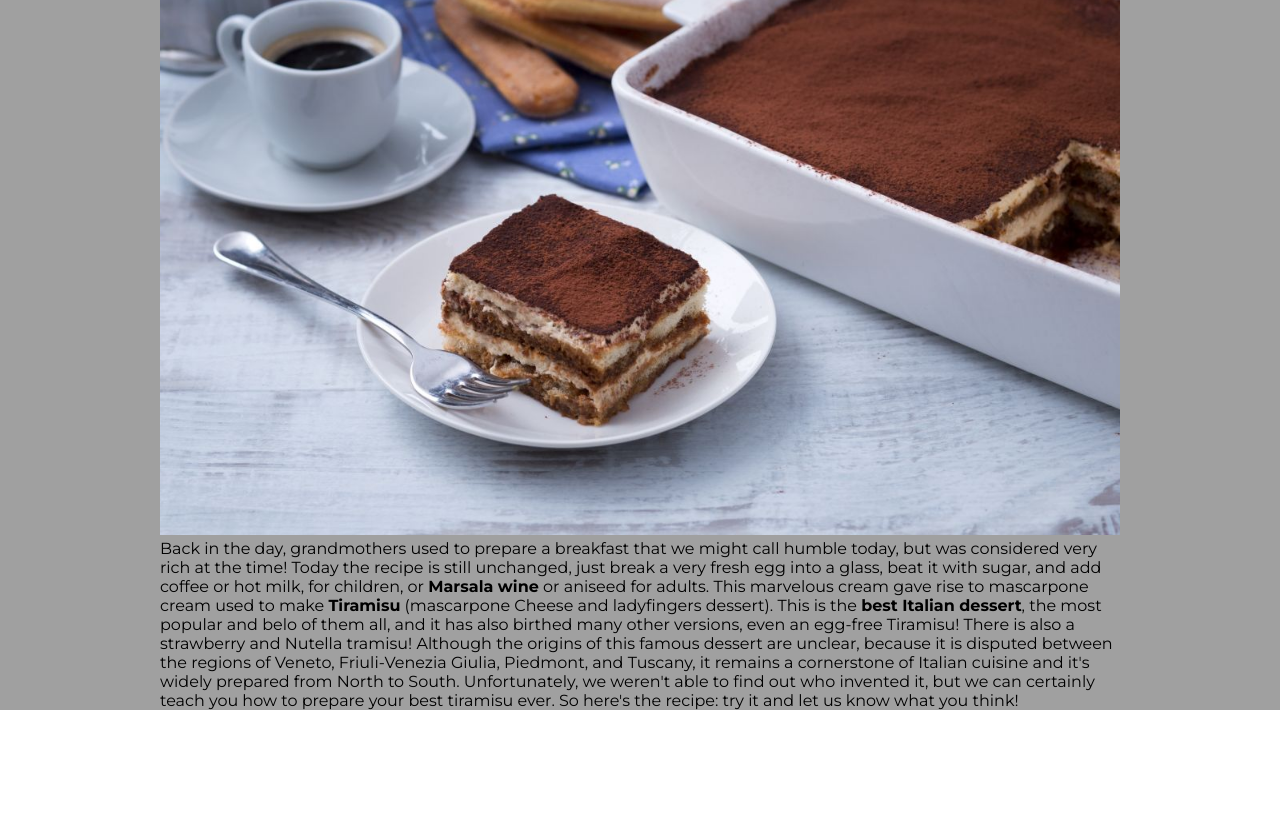
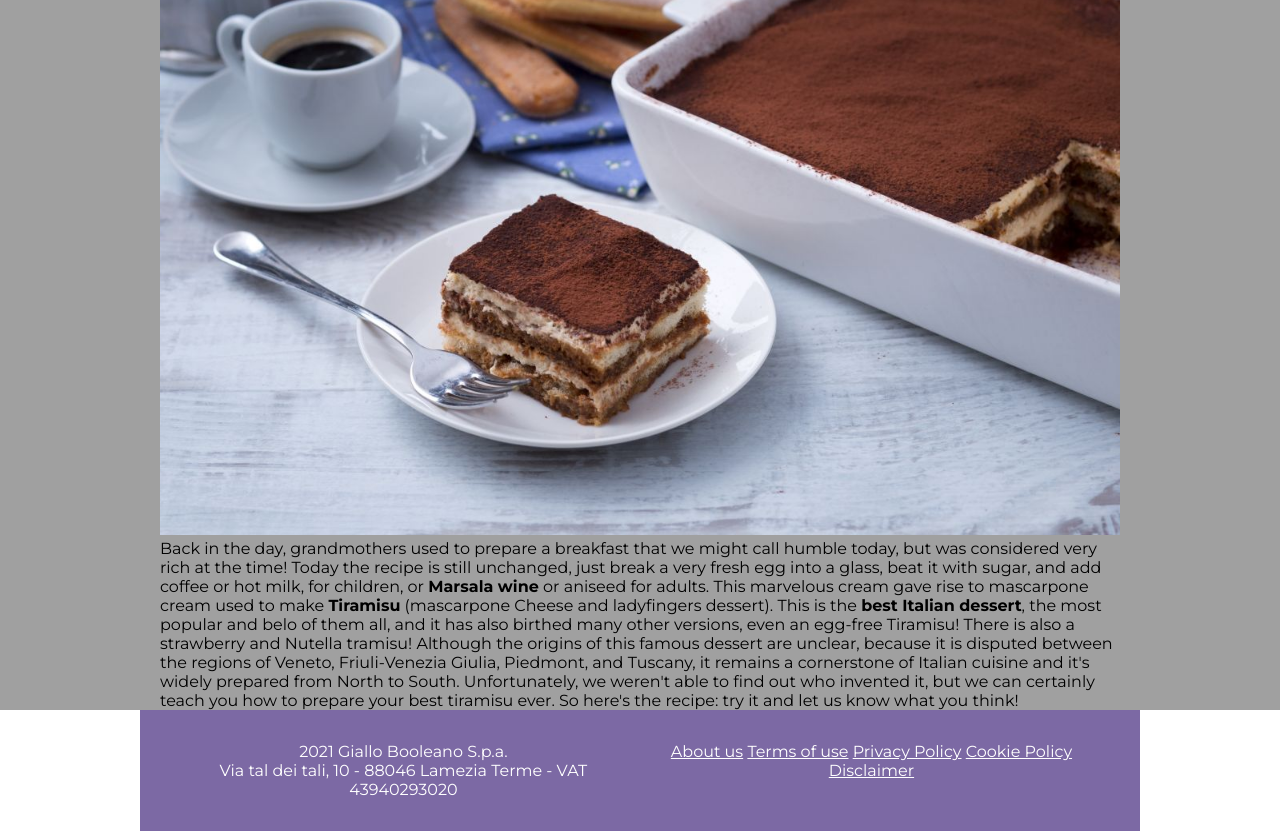
Before and after one commit to luigicaiaffa/htmlcss-responsive-layout, a plain HTML site: page index.html in a window 1280 px wide. Shown: the part 1221-2052 px from the top of the page. Before the commit the page ends 1931 px from the top, so only its background shows below. Drawn offline with Linux system fonts and the light colour scheme.

Commit message:
add footer

```diff
--- a/css/style.css
+++ b/css/style.css
@@ -12,6 +12,15 @@ header {
 
 img {
   width: 100%;
+}
+
+li {
+  list-style-type: none;
+  display: inline-block;
+}
+
+a {
+  color: currentColor;
 }
 
 main,
@@ -112,6 +121,17 @@ main {
   margin: 2rem auto;
 }
 
+/* # RECIPE SECTION */
+
+/* ! FOOTER */
+
+footer > .container {
+  background-color: #7c69a4;
+  color: white;
+  text-align: center;
+  padding: 2rem;
+}
+
 /* ! MEDIA QUERY */
 
 /* # 576 PX */
--- a/index.html
+++ b/index.html
@@ -156,6 +156,30 @@
       </div>
     </main>
 
-    <footer></footer>
+    <!-- ! FOOTER -->
+    <footer>
+      <div class="container d-lg-flex">
+        <!-- LEFT FOOTER -->
+        <div class="left-footer">
+          <div>2021 Giallo Booleano S.p.a.</div>
+          <div>
+            Via tal dei tali, 10 - 88046 Lamezia Terme - VAT 43940293020
+          </div>
+        </div>
+
+        <!-- RIGHT FOOTER NAV -->
+        <div class="right-footer">
+          <nav>
+            <ul>
+              <li><a href="#">About us</a></li>
+              <li><a href="#">Terms of use</a></li>
+              <li><a href="#">Privacy Policy</a></li>
+              <li><a href="#">Cookie Policy</a></li>
+              <li><a href="#">Disclaimer</a></li>
+            </ul>
+          </nav>
+        </div>
+      </div>
+    </footer>
   </body>
 </html>
```
